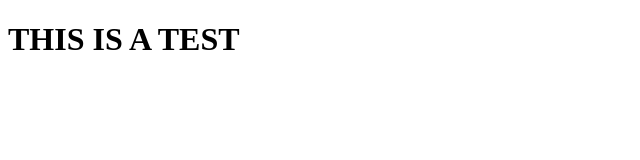
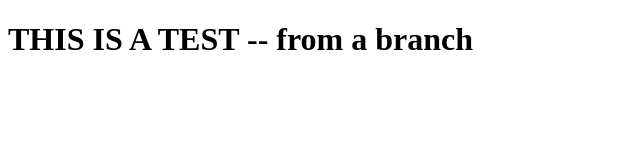
Before and after one commit to amwfl/netlify-demo, a website: page src/index.html in a window 1280 px wide. Shown: the whole page, without its empty margins (0-640 px from the left). Drawn offline with Linux system fonts and the light colour scheme.

Commit message:
a test from a branch

```diff
--- a/src/index.html
+++ b/src/index.html
@@ -5,7 +5,7 @@
 	<title>Document</title>
 </head>
 <body>
-	<h1>THIS IS A TEST</h1>
+	<h1>THIS IS A TEST -- from a branch</h1>
 	<script src="/index.js" charset="utf-8"></script>
 </body>
 </html>
```
